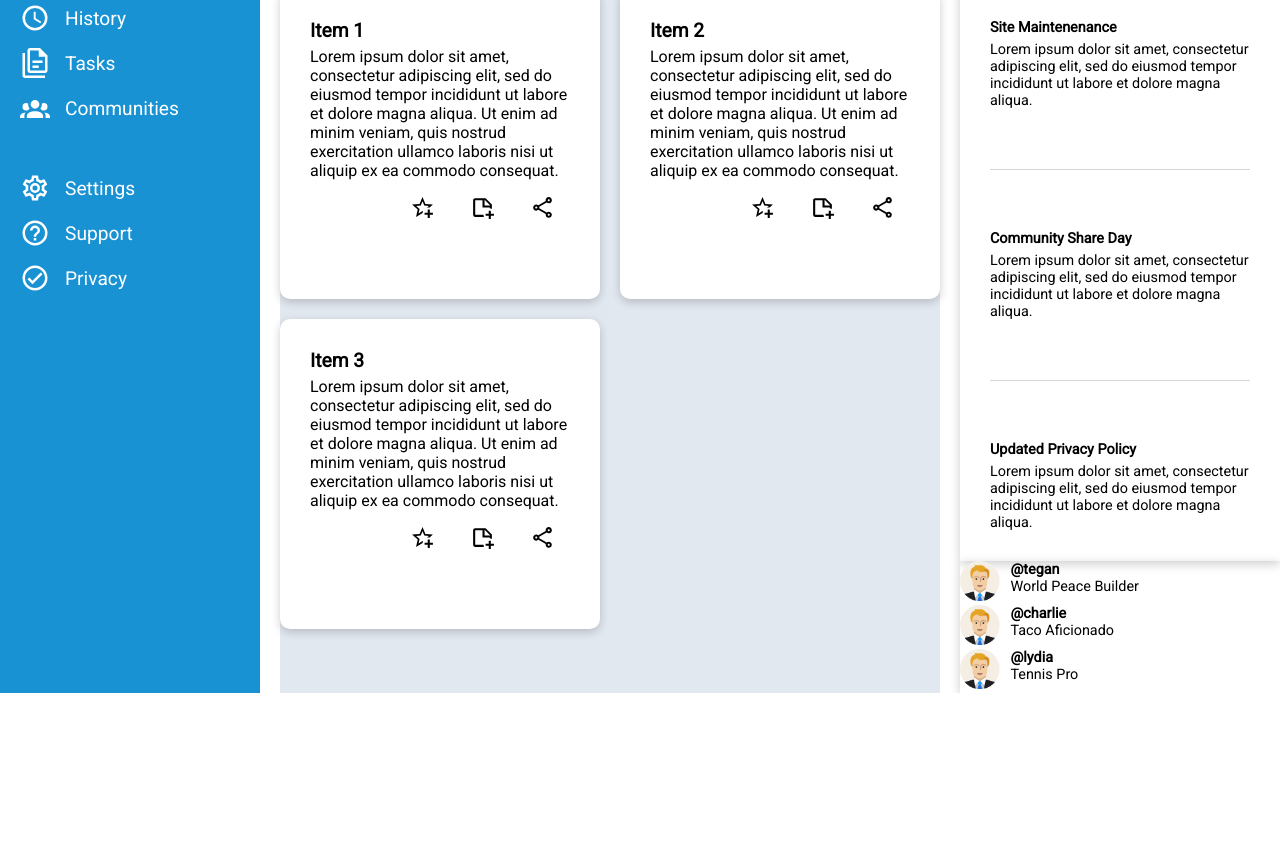
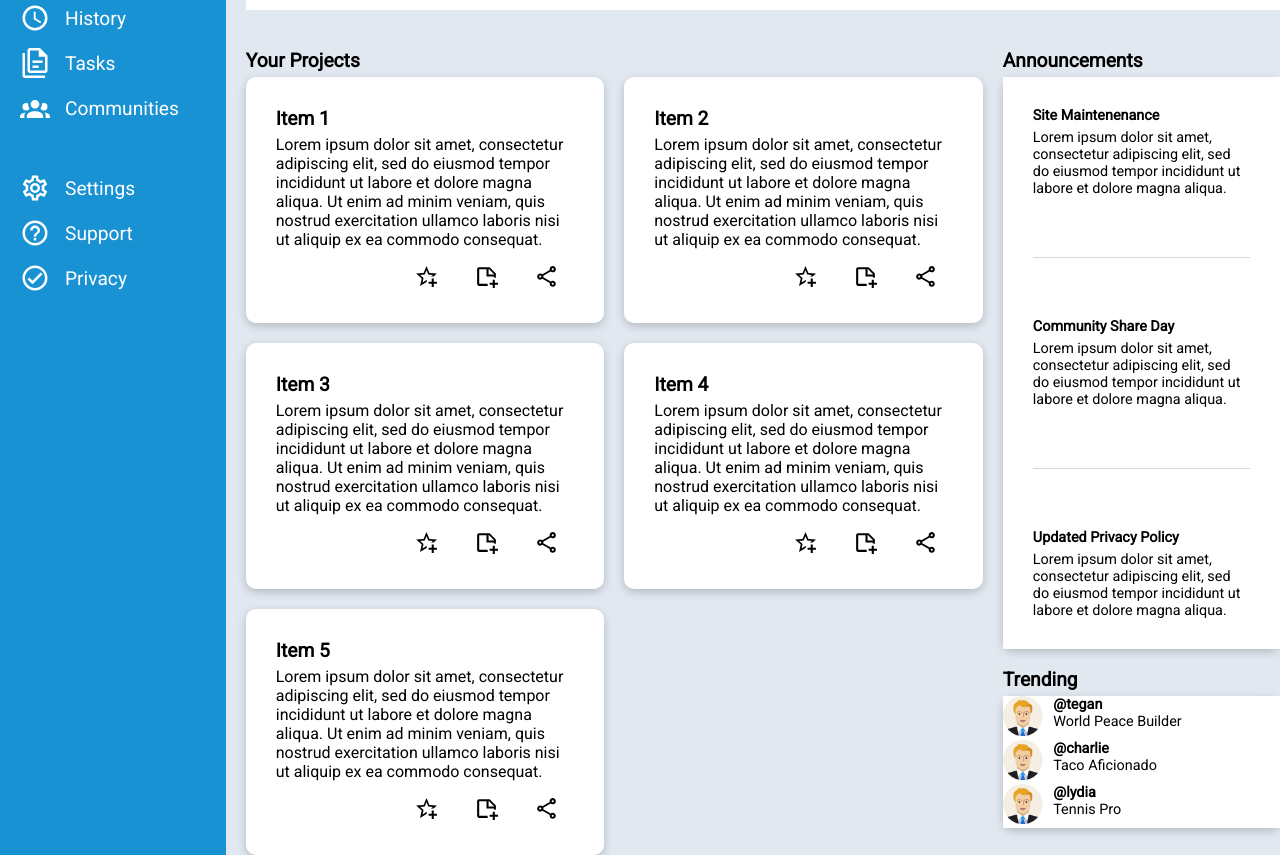
Before and after one commit to giuliorocca/admin_dashboard, a plain HTML site: page index.html in a window 1280 px wide. Shown: the part 252-1107 px from the top of the page. Before the commit the page ends 945 px from the top, so only its background shows below. Drawn offline with Linux system fonts and the light colour scheme.

Commit message:
improves layout

```diff
--- a/index.html
+++ b/index.html
@@ -21,49 +21,49 @@
         <ul class="top_left_sidebar">
             <li>
                 <div class="left_sidebar_li_div">
-                    <svg class="left_sidebar_icon" xmlns="http://www.w3.org/2000/svg" viewBox="0 0 24 24"><title>home</title><path d="M10,20V14H14V20H19V12H22L12,3L2,12H5V20H10Z" /></svg><a href="">Home</a>
+                    <svg class="left_sidebar_icon" xmlns="http://www.w3.org/2000/svg" viewBox="0 0 24 24"><title>home</title><path d="M10,20V14H14V20H19V12H22L12,3L2,12H5V20H10Z" /></svg><a href="#">Home</a>
                 </div>
             </li>
             <li>
                 <div class="left_sidebar_li_div">
-                    <svg class="left_sidebar_icon" xmlns="http://www.w3.org/2000/svg" viewBox="0 0 24 24"><title>card-account-details-outline</title><path d="M22,3H2C0.91,3.04 0.04,3.91 0,5V19C0.04,20.09 0.91,20.96 2,21H22C23.09,20.96 23.96,20.09 24,19V5C23.96,3.91 23.09,3.04 22,3M22,19H2V5H22V19M14,17V15.75C14,14.09 10.66,13.25 9,13.25C7.34,13.25 4,14.09 4,15.75V17H14M9,7A2.5,2.5 0 0,0 6.5,9.5A2.5,2.5 0 0,0 9,12A2.5,2.5 0 0,0 11.5,9.5A2.5,2.5 0 0,0 9,7M14,7V8H20V7H14M14,9V10H20V9H14M14,11V12H18V11H14" /></svg><a href="">Profile</a>
+                    <svg class="left_sidebar_icon" xmlns="http://www.w3.org/2000/svg" viewBox="0 0 24 24"><title>card-account-details-outline</title><path d="M22,3H2C0.91,3.04 0.04,3.91 0,5V19C0.04,20.09 0.91,20.96 2,21H22C23.09,20.96 23.96,20.09 24,19V5C23.96,3.91 23.09,3.04 22,3M22,19H2V5H22V19M14,17V15.75C14,14.09 10.66,13.25 9,13.25C7.34,13.25 4,14.09 4,15.75V17H14M9,7A2.5,2.5 0 0,0 6.5,9.5A2.5,2.5 0 0,0 9,12A2.5,2.5 0 0,0 11.5,9.5A2.5,2.5 0 0,0 9,7M14,7V8H20V7H14M14,9V10H20V9H14M14,11V12H18V11H14" /></svg><a href="#">Profile</a>
                 </div>
             </li>
             <li>
                 <div class="left_sidebar_li_div">
-                    <svg class="left_sidebar_icon" xmlns="http://www.w3.org/2000/svg" viewBox="0 0 24 24"><title>message</title><path d="M20,2H4A2,2 0 0,0 2,4V22L6,18H20A2,2 0 0,0 22,16V4C22,2.89 21.1,2 20,2Z" /></svg><a href="">Messages</a>
+                    <svg class="left_sidebar_icon" xmlns="http://www.w3.org/2000/svg" viewBox="0 0 24 24"><title>message</title><path d="M20,2H4A2,2 0 0,0 2,4V22L6,18H20A2,2 0 0,0 22,16V4C22,2.89 21.1,2 20,2Z" /></svg><a href="#">Messages</a>
                 </div>
             </li>
             <li>
                 <div class="left_sidebar_li_div">
-                    <svg class="left_sidebar_icon" xmlns="http://www.w3.org/2000/svg" viewBox="0 0 24 24"><title>clock-outline</title><path d="M12,20A8,8 0 0,0 20,12A8,8 0 0,0 12,4A8,8 0 0,0 4,12A8,8 0 0,0 12,20M12,2A10,10 0 0,1 22,12A10,10 0 0,1 12,22C6.47,22 2,17.5 2,12A10,10 0 0,1 12,2M12.5,7V12.25L17,14.92L16.25,16.15L11,13V7H12.5Z" /></svg><a href="">History</a>
+                    <svg class="left_sidebar_icon" xmlns="http://www.w3.org/2000/svg" viewBox="0 0 24 24"><title>clock-outline</title><path d="M12,20A8,8 0 0,0 20,12A8,8 0 0,0 12,4A8,8 0 0,0 4,12A8,8 0 0,0 12,20M12,2A10,10 0 0,1 22,12A10,10 0 0,1 12,22C6.47,22 2,17.5 2,12A10,10 0 0,1 12,2M12.5,7V12.25L17,14.92L16.25,16.15L11,13V7H12.5Z" /></svg><a href="#">History</a>
                 </div>
             </li>
             <li>
                 <div class="left_sidebar_li_div">
-                    <svg class="left_sidebar_icon" xmlns="http://www.w3.org/2000/svg" viewBox="0 0 24 24"><title>file-document-multiple-outline</title><path d="M16 0H8C6.9 0 6 .9 6 2V18C6 19.1 6.9 20 8 20H20C21.1 20 22 19.1 22 18V6L16 0M20 18H8V2H15V7H20V18M4 4V22H20V24H4C2.9 24 2 23.1 2 22V4H4M10 10V12H18V10H10M10 14V16H15V14H10Z" /></svg><a href="">Tasks</a>
+                    <svg class="left_sidebar_icon" xmlns="http://www.w3.org/2000/svg" viewBox="0 0 24 24"><title>file-document-multiple-outline</title><path d="M16 0H8C6.9 0 6 .9 6 2V18C6 19.1 6.9 20 8 20H20C21.1 20 22 19.1 22 18V6L16 0M20 18H8V2H15V7H20V18M4 4V22H20V24H4C2.9 24 2 23.1 2 22V4H4M10 10V12H18V10H10M10 14V16H15V14H10Z" /></svg><a href="#">Tasks</a>
                 </div>
             </li>
             <li>
                 <div class="left_sidebar_li_div">
-                    <svg class="left_sidebar_icon" xmlns="http://www.w3.org/2000/svg" viewBox="0 0 24 24"><title>account-group</title><path d="M12,5.5A3.5,3.5 0 0,1 15.5,9A3.5,3.5 0 0,1 12,12.5A3.5,3.5 0 0,1 8.5,9A3.5,3.5 0 0,1 12,5.5M5,8C5.56,8 6.08,8.15 6.53,8.42C6.38,9.85 6.8,11.27 7.66,12.38C7.16,13.34 6.16,14 5,14A3,3 0 0,1 2,11A3,3 0 0,1 5,8M19,8A3,3 0 0,1 22,11A3,3 0 0,1 19,14C17.84,14 16.84,13.34 16.34,12.38C17.2,11.27 17.62,9.85 17.47,8.42C17.92,8.15 18.44,8 19,8M5.5,18.25C5.5,16.18 8.41,14.5 12,14.5C15.59,14.5 18.5,16.18 18.5,18.25V20H5.5V18.25M0,20V18.5C0,17.11 1.89,15.94 4.45,15.6C3.86,16.28 3.5,17.22 3.5,18.25V20H0M24,20H20.5V18.25C20.5,17.22 20.14,16.28 19.55,15.6C22.11,15.94 24,17.11 24,18.5V20Z" /></svg><a href="">Communities</a>
+                    <svg class="left_sidebar_icon" xmlns="http://www.w3.org/2000/svg" viewBox="0 0 24 24"><title>account-group</title><path d="M12,5.5A3.5,3.5 0 0,1 15.5,9A3.5,3.5 0 0,1 12,12.5A3.5,3.5 0 0,1 8.5,9A3.5,3.5 0 0,1 12,5.5M5,8C5.56,8 6.08,8.15 6.53,8.42C6.38,9.85 6.8,11.27 7.66,12.38C7.16,13.34 6.16,14 5,14A3,3 0 0,1 2,11A3,3 0 0,1 5,8M19,8A3,3 0 0,1 22,11A3,3 0 0,1 19,14C17.84,14 16.84,13.34 16.34,12.38C17.2,11.27 17.62,9.85 17.47,8.42C17.92,8.15 18.44,8 19,8M5.5,18.25C5.5,16.18 8.41,14.5 12,14.5C15.59,14.5 18.5,16.18 18.5,18.25V20H5.5V18.25M0,20V18.5C0,17.11 1.89,15.94 4.45,15.6C3.86,16.28 3.5,17.22 3.5,18.25V20H0M24,20H20.5V18.25C20.5,17.22 20.14,16.28 19.55,15.6C22.11,15.94 24,17.11 24,18.5V20Z" /></svg><a href="#">Communities</a>
                 </div>
             </li>
         </ul>
         <ul class="bottom_left_sidebar">
             <li>
                 <div class="left_sidebar_li_div">
-                    <svg class="left_sidebar_icon" xmlns="http://www.w3.org/2000/svg" viewBox="0 0 24 24"><title>cog-outline</title><path d="M12,8A4,4 0 0,1 16,12A4,4 0 0,1 12,16A4,4 0 0,1 8,12A4,4 0 0,1 12,8M12,10A2,2 0 0,0 10,12A2,2 0 0,0 12,14A2,2 0 0,0 14,12A2,2 0 0,0 12,10M10,22C9.75,22 9.54,21.82 9.5,21.58L9.13,18.93C8.5,18.68 7.96,18.34 7.44,17.94L4.95,18.95C4.73,19.03 4.46,18.95 4.34,18.73L2.34,15.27C2.21,15.05 2.27,14.78 2.46,14.63L4.57,12.97L4.5,12L4.57,11L2.46,9.37C2.27,9.22 2.21,8.95 2.34,8.73L4.34,5.27C4.46,5.05 4.73,4.96 4.95,5.05L7.44,6.05C7.96,5.66 8.5,5.32 9.13,5.07L9.5,2.42C9.54,2.18 9.75,2 10,2H14C14.25,2 14.46,2.18 14.5,2.42L14.87,5.07C15.5,5.32 16.04,5.66 16.56,6.05L19.05,5.05C19.27,4.96 19.54,5.05 19.66,5.27L21.66,8.73C21.79,8.95 21.73,9.22 21.54,9.37L19.43,11L19.5,12L19.43,13L21.54,14.63C21.73,14.78 21.79,15.05 21.66,15.27L19.66,18.73C19.54,18.95 19.27,19.04 19.05,18.95L16.56,17.95C16.04,18.34 15.5,18.68 14.87,18.93L14.5,21.58C14.46,21.82 14.25,22 14,22H10M11.25,4L10.88,6.61C9.68,6.86 8.62,7.5 7.85,8.39L5.44,7.35L4.69,8.65L6.8,10.2C6.4,11.37 6.4,12.64 6.8,13.8L4.68,15.36L5.43,16.66L7.86,15.62C8.63,16.5 9.68,17.14 10.87,17.38L11.24,20H12.76L13.13,17.39C14.32,17.14 15.37,16.5 16.14,15.62L18.57,16.66L19.32,15.36L17.2,13.81C17.6,12.64 17.6,11.37 17.2,10.2L19.31,8.65L18.56,7.35L16.15,8.39C15.38,7.5 14.32,6.86 13.12,6.62L12.75,4H11.25Z" /></svg><a href="">Settings</a>
+                    <svg class="left_sidebar_icon" xmlns="http://www.w3.org/2000/svg" viewBox="0 0 24 24"><title>cog-outline</title><path d="M12,8A4,4 0 0,1 16,12A4,4 0 0,1 12,16A4,4 0 0,1 8,12A4,4 0 0,1 12,8M12,10A2,2 0 0,0 10,12A2,2 0 0,0 12,14A2,2 0 0,0 14,12A2,2 0 0,0 12,10M10,22C9.75,22 9.54,21.82 9.5,21.58L9.13,18.93C8.5,18.68 7.96,18.34 7.44,17.94L4.95,18.95C4.73,19.03 4.46,18.95 4.34,18.73L2.34,15.27C2.21,15.05 2.27,14.78 2.46,14.63L4.57,12.97L4.5,12L4.57,11L2.46,9.37C2.27,9.22 2.21,8.95 2.34,8.73L4.34,5.27C4.46,5.05 4.73,4.96 4.95,5.05L7.44,6.05C7.96,5.66 8.5,5.32 9.13,5.07L9.5,2.42C9.54,2.18 9.75,2 10,2H14C14.25,2 14.46,2.18 14.5,2.42L14.87,5.07C15.5,5.32 16.04,5.66 16.56,6.05L19.05,5.05C19.27,4.96 19.54,5.05 19.66,5.27L21.66,8.73C21.79,8.95 21.73,9.22 21.54,9.37L19.43,11L19.5,12L19.43,13L21.54,14.63C21.73,14.78 21.79,15.05 21.66,15.27L19.66,18.73C19.54,18.95 19.27,19.04 19.05,18.95L16.56,17.95C16.04,18.34 15.5,18.68 14.87,18.93L14.5,21.58C14.46,21.82 14.25,22 14,22H10M11.25,4L10.88,6.61C9.68,6.86 8.62,7.5 7.85,8.39L5.44,7.35L4.69,8.65L6.8,10.2C6.4,11.37 6.4,12.64 6.8,13.8L4.68,15.36L5.43,16.66L7.86,15.62C8.63,16.5 9.68,17.14 10.87,17.38L11.24,20H12.76L13.13,17.39C14.32,17.14 15.37,16.5 16.14,15.62L18.57,16.66L19.32,15.36L17.2,13.81C17.6,12.64 17.6,11.37 17.2,10.2L19.31,8.65L18.56,7.35L16.15,8.39C15.38,7.5 14.32,6.86 13.12,6.62L12.75,4H11.25Z" /></svg><a href="#">Settings</a>
                 </div>
             </li>
             <li>
                 <div class="left_sidebar_li_div">
-                    <svg class="left_sidebar_icon" xmlns="http://www.w3.org/2000/svg" viewBox="0 0 24 24"><title>help-circle-outline</title><path d="M11,18H13V16H11V18M12,2A10,10 0 0,0 2,12A10,10 0 0,0 12,22A10,10 0 0,0 22,12A10,10 0 0,0 12,2M12,20C7.59,20 4,16.41 4,12C4,7.59 7.59,4 12,4C16.41,4 20,7.59 20,12C20,16.41 16.41,20 12,20M12,6A4,4 0 0,0 8,10H10A2,2 0 0,1 12,8A2,2 0 0,1 14,10C14,12 11,11.75 11,15H13C13,12.75 16,12.5 16,10A4,4 0 0,0 12,6Z" /></svg><a href="">Support</a>
+                    <svg class="left_sidebar_icon" xmlns="http://www.w3.org/2000/svg" viewBox="0 0 24 24"><title>help-circle-outline</title><path d="M11,18H13V16H11V18M12,2A10,10 0 0,0 2,12A10,10 0 0,0 12,22A10,10 0 0,0 22,12A10,10 0 0,0 12,2M12,20C7.59,20 4,16.41 4,12C4,7.59 7.59,4 12,4C16.41,4 20,7.59 20,12C20,16.41 16.41,20 12,20M12,6A4,4 0 0,0 8,10H10A2,2 0 0,1 12,8A2,2 0 0,1 14,10C14,12 11,11.75 11,15H13C13,12.75 16,12.5 16,10A4,4 0 0,0 12,6Z" /></svg><a href="#">Support</a>
                 </div>
             </li>
             <li>
                 <div class="left_sidebar_li_div">
-                    <svg class="left_sidebar_icon" xmlns="http://www.w3.org/2000/svg" viewBox="0 0 24 24"><title>check-circle-outline</title><path d="M12 2C6.5 2 2 6.5 2 12S6.5 22 12 22 22 17.5 22 12 17.5 2 12 2M12 20C7.59 20 4 16.41 4 12S7.59 4 12 4 20 7.59 20 12 16.41 20 12 20M16.59 7.58L10 14.17L7.41 11.59L6 13L10 17L18 9L16.59 7.58Z" /></svg><a href="">Privacy</a>
+                    <svg class="left_sidebar_icon" xmlns="http://www.w3.org/2000/svg" viewBox="0 0 24 24"><title>check-circle-outline</title><path d="M12 2C6.5 2 2 6.5 2 12S6.5 22 12 22 22 17.5 22 12 17.5 2 12 2M12 20C7.59 20 4 16.41 4 12S7.59 4 12 4 20 7.59 20 12 16.41 20 12 20M16.59 7.58L10 14.17L7.41 11.59L6 13L10 17L18 9L16.59 7.58Z" /></svg><a href="#">Privacy</a>
                 </div>
             </li>
         </ul>
@@ -91,6 +91,8 @@
     </div>
 
     <div class="cards">
+        <h3 class="cards_title">Your Projects</h3>
+        <div class="cards_group">
             <div class="card">
                 <div class="title">Item 1</div>
                 <div class="card_content">
@@ -124,9 +126,33 @@
                     <div class="icon"><svg class="content_icon" xmlns="http://www.w3.org/2000/svg" viewBox="0 0 24 24"><title>share-variant-outline</title><path d="M18 16.08C17.24 16.08 16.56 16.38 16.04 16.85L8.91 12.7C8.96 12.47 9 12.24 9 12S8.96 11.53 8.91 11.3L15.96 7.19C16.5 7.69 17.21 8 18 8C19.66 8 21 6.66 21 5S19.66 2 18 2 15 3.34 15 5C15 5.24 15.04 5.47 15.09 5.7L8.04 9.81C7.5 9.31 6.79 9 6 9C4.34 9 3 10.34 3 12S4.34 15 6 15C6.79 15 7.5 14.69 8.04 14.19L15.16 18.34C15.11 18.55 15.08 18.77 15.08 19C15.08 20.61 16.39 21.91 18 21.91S20.92 20.61 20.92 19C20.92 17.39 19.61 16.08 18 16.08M18 4C18.55 4 19 4.45 19 5S18.55 6 18 6 17 5.55 17 5 17.45 4 18 4M6 13C5.45 13 5 12.55 5 12S5.45 11 6 11 7 11.45 7 12 6.55 13 6 13M18 20C17.45 20 17 19.55 17 19S17.45 18 18 18 19 18.45 19 19 18.55 20 18 20Z" /></svg></div>
                 </div>
             </div>
+            <div class="card">
+                <div class="title">Item 4</div>
+                <div class="card_content">
+                    Lorem ipsum dolor sit amet, consectetur adipiscing elit, sed do eiusmod tempor incididunt ut labore et dolore magna aliqua. Ut enim ad minim veniam, quis nostrud exercitation ullamco laboris nisi ut aliquip ex ea commodo consequat.
+                </div>
+                <div class="icons_container">
+                    <div class="icon"><svg class="content_icon" xmlns="http://www.w3.org/2000/svg" viewBox="0 0 24 24"><title>star-plus-outline</title><path d="M5.8 21L7.4 14L2 9.2L9.2 8.6L12 2L14.8 8.6L22 9.2L18.8 12H18C17.3 12 16.6 12.1 15.9 12.4L18.1 10.5L13.7 10.1L12 6.1L10.3 10.1L5.9 10.5L9.2 13.4L8.2 17.7L12 15.4L12.5 15.7C12.3 16.2 12.1 16.8 12.1 17.3L5.8 21M17 14V17H14V19H17V22H19V19H22V17H19V14H17Z" /></svg></div>
+                    <div class="icon"><svg class="content_icon" xmlns="http://www.w3.org/2000/svg" viewBox="0 0 24 24"><title>note-plus-outline</title><path d="M5 19V5H12V12H19V13C19.7 13 20.37 13.13 21 13.35V9L15 3H5C3.89 3 3 3.89 3 5V19C3 20.1 3.89 21 5 21H13.35C13.13 20.37 13 19.7 13 19H5M14 4.5L19.5 10H14V4.5M23 18V20H20V23H18V20H15V18H18V15H20V18H23Z" /></svg></div>
+                    <div class="icon"><svg class="content_icon" xmlns="http://www.w3.org/2000/svg" viewBox="0 0 24 24"><title>share-variant-outline</title><path d="M18 16.08C17.24 16.08 16.56 16.38 16.04 16.85L8.91 12.7C8.96 12.47 9 12.24 9 12S8.96 11.53 8.91 11.3L15.96 7.19C16.5 7.69 17.21 8 18 8C19.66 8 21 6.66 21 5S19.66 2 18 2 15 3.34 15 5C15 5.24 15.04 5.47 15.09 5.7L8.04 9.81C7.5 9.31 6.79 9 6 9C4.34 9 3 10.34 3 12S4.34 15 6 15C6.79 15 7.5 14.69 8.04 14.19L15.16 18.34C15.11 18.55 15.08 18.77 15.08 19C15.08 20.61 16.39 21.91 18 21.91S20.92 20.61 20.92 19C20.92 17.39 19.61 16.08 18 16.08M18 4C18.55 4 19 4.45 19 5S18.55 6 18 6 17 5.55 17 5 17.45 4 18 4M6 13C5.45 13 5 12.55 5 12S5.45 11 6 11 7 11.45 7 12 6.55 13 6 13M18 20C17.45 20 17 19.55 17 19S17.45 18 18 18 19 18.45 19 19 18.55 20 18 20Z" /></svg></div>
+                </div>
+            </div>
+            <div class="card">
+                <div class="title">Item 5</div>
+                <div class="card_content">
+                    Lorem ipsum dolor sit amet, consectetur adipiscing elit, sed do eiusmod tempor incididunt ut labore et dolore magna aliqua. Ut enim ad minim veniam, quis nostrud exercitation ullamco laboris nisi ut aliquip ex ea commodo consequat.
+                </div>
+                <div class="icons_container">
+                    <div class="icon"><svg class="content_icon" xmlns="http://www.w3.org/2000/svg" viewBox="0 0 24 24"><title>star-plus-outline</title><path d="M5.8 21L7.4 14L2 9.2L9.2 8.6L12 2L14.8 8.6L22 9.2L18.8 12H18C17.3 12 16.6 12.1 15.9 12.4L18.1 10.5L13.7 10.1L12 6.1L10.3 10.1L5.9 10.5L9.2 13.4L8.2 17.7L12 15.4L12.5 15.7C12.3 16.2 12.1 16.8 12.1 17.3L5.8 21M17 14V17H14V19H17V22H19V19H22V17H19V14H17Z" /></svg></div>
+                    <div class="icon"><svg class="content_icon" xmlns="http://www.w3.org/2000/svg" viewBox="0 0 24 24"><title>note-plus-outline</title><path d="M5 19V5H12V12H19V13C19.7 13 20.37 13.13 21 13.35V9L15 3H5C3.89 3 3 3.89 3 5V19C3 20.1 3.89 21 5 21H13.35C13.13 20.37 13 19.7 13 19H5M14 4.5L19.5 10H14V4.5M23 18V20H20V23H18V20H15V18H18V15H20V18H23Z" /></svg></div>
+                    <div class="icon"><svg class="content_icon" xmlns="http://www.w3.org/2000/svg" viewBox="0 0 24 24"><title>share-variant-outline</title><path d="M18 16.08C17.24 16.08 16.56 16.38 16.04 16.85L8.91 12.7C8.96 12.47 9 12.24 9 12S8.96 11.53 8.91 11.3L15.96 7.19C16.5 7.69 17.21 8 18 8C19.66 8 21 6.66 21 5S19.66 2 18 2 15 3.34 15 5C15 5.24 15.04 5.47 15.09 5.7L8.04 9.81C7.5 9.31 6.79 9 6 9C4.34 9 3 10.34 3 12S4.34 15 6 15C6.79 15 7.5 14.69 8.04 14.19L15.16 18.34C15.11 18.55 15.08 18.77 15.08 19C15.08 20.61 16.39 21.91 18 21.91S20.92 20.61 20.92 19C20.92 17.39 19.61 16.08 18 16.08M18 4C18.55 4 19 4.45 19 5S18.55 6 18 6 17 5.55 17 5 17.45 4 18 4M6 13C5.45 13 5 12.55 5 12S5.45 11 6 11 7 11.45 7 12 6.55 13 6 13M18 20C17.45 20 17 19.55 17 19S17.45 18 18 18 19 18.45 19 19 18.55 20 18 20Z" /></svg></div>
+                </div>
+            </div>
+        </div>
     </div>
 
     <div class="right_sidebar">
+        <h3 class="announcements_title">Announcements</h3>
         <div class="announcements">
             <div class="right_sidebar_content">
                 <p class="right_sidebar_subtitle">Site Maintenenance</p>
@@ -148,6 +174,8 @@
             </div>
         </div>
         <div class="trending">
+            <h3 class="trending_title">Trending</h3>
+            <div class="trending_users">
                 <div class="trending_user">
                     <div class="trending_user_avatar">
                         <img src="images/avatar2.png" alt="user avatar" height="40px">
@@ -179,5 +207,9 @@
         </div>
 
     </div>
+
+
+
+</div>
 </body>
 </html>
--- a/styles.css
+++ b/styles.css
@@ -1,6 +1,7 @@
 body {
     font-family: 'Roboto', sans-serif;
     margin: 0px;
+    background-color: black;
 }
 
 ul {
@@ -32,13 +33,16 @@ a:active {
 .container {
     display: grid;
     gap: 20px;
-    grid-template-columns: 260px 1fr 1fr 1fr;
+    grid-template-columns: minmax(1fr, 270px) 1fr 1fr minmax(1fr, 200px);
     grid-template-rows: 1fr 1fr 1fr 1fr;
     grid-template-areas:
         "left_sidebar header header header"
         "left_sidebar cards cards right_sidebar"
         "left_sidebar cards cards right_sidebar"
         "left_sidebar cards cards right_sidebar";
+    background-color: #E2E8F0;
+    max-width: 1500px;
+    margin: auto;
 }
 
 .logo {
@@ -99,6 +103,7 @@ a:active {
         "search bell small_avatar user_name"
         "big_avatar greeting buttons buttons";
     align-items: center;
+    background-color: white;
 }
 
 .search {
@@ -173,13 +178,13 @@ a:active {
 .cards {
     grid-area: cards;
     background-color: #E2E8F0;
+}
+
+.cards_group {
+    background-color: #E2E8F0;
     display: grid;
     grid-template-columns: 1fr 1fr;
     gap: 20px;
-    grid-template-areas:
-        "section_title section_title"
-        "card card"
-        "card card";
 }
 
 .card {
@@ -193,6 +198,7 @@ a:active {
 
 .right_sidebar {
     grid-area: right_sidebar;
+    background-color: #E2E8F0;
 }
 
 .content_icon {
@@ -211,16 +217,23 @@ a:active {
 
 .announcements {
     box-shadow: 0 3px 10px rgb(0 0 0 / 0.2);
+    border-radius: 10px;
 }
 
-.trending {
+.right_sidebar_content {
+    background: white;
+}
+
+.trending_users {
     box-shadow: 0 3px 10px rgb(0 0 0 / 0.2);
+    border-radius: 10px;
 }
 
 .trending_user {
     display: grid;
     grid-template-columns: auto auto;
     justify-content: left;
+    background: white;
 }
 
 .trending_user_info {
@@ -241,7 +254,7 @@ a:active {
     font-size: 1.5rem;
 }
 
-.title {
+.title, .announcements_title, .trending_title, .cards_title {
     font-weight: bold;
     font-size: 1.2rem;
     margin-bottom: 5px;
```
Lines whose indentation alone changed are shown as unchanged.
